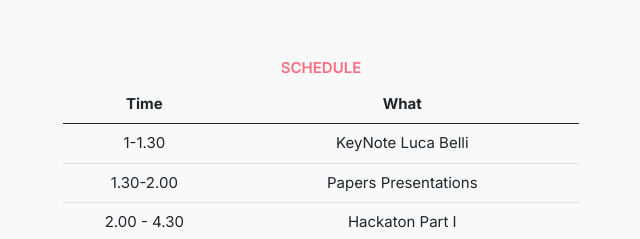
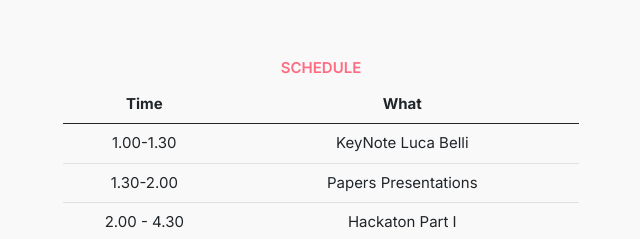
Before and after one commit to RecList/evalrs2023-kdd, a plain HTML site: page index.html in a window 1280 px wide. Shown: the part 2940-3179 px from the top of the page, 319-959 px from the left. Drawn offline with Linux system fonts and the light colour scheme.

Commit message:
website update

```diff
--- a/index.html
+++ b/index.html
@@ -285,7 +285,7 @@
                         </thead>
                         <tbody>
                             <tr>
-                                <td>1-1.30</td>
+                                <td>1.00-1.30</td>
                                 <td>KeyNote Luca Belli
                                 </td>
                             </tr>
```
